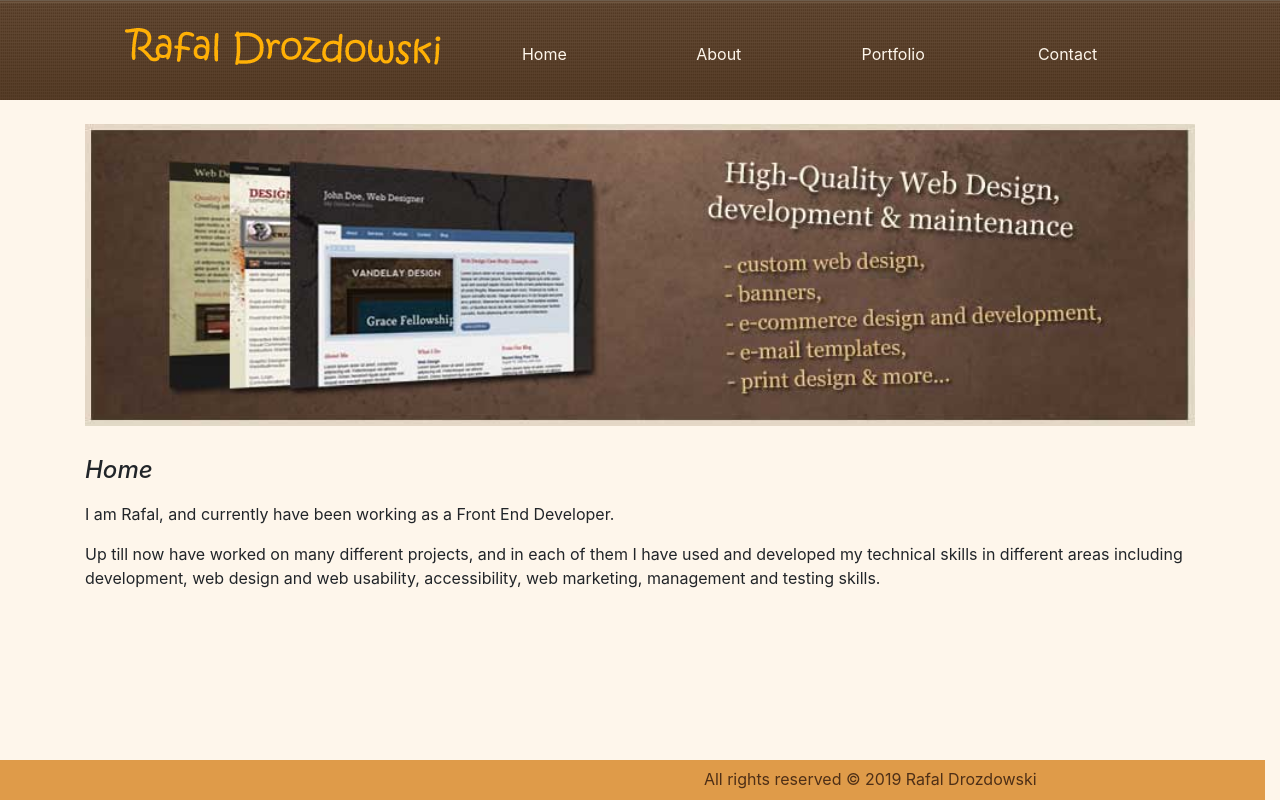
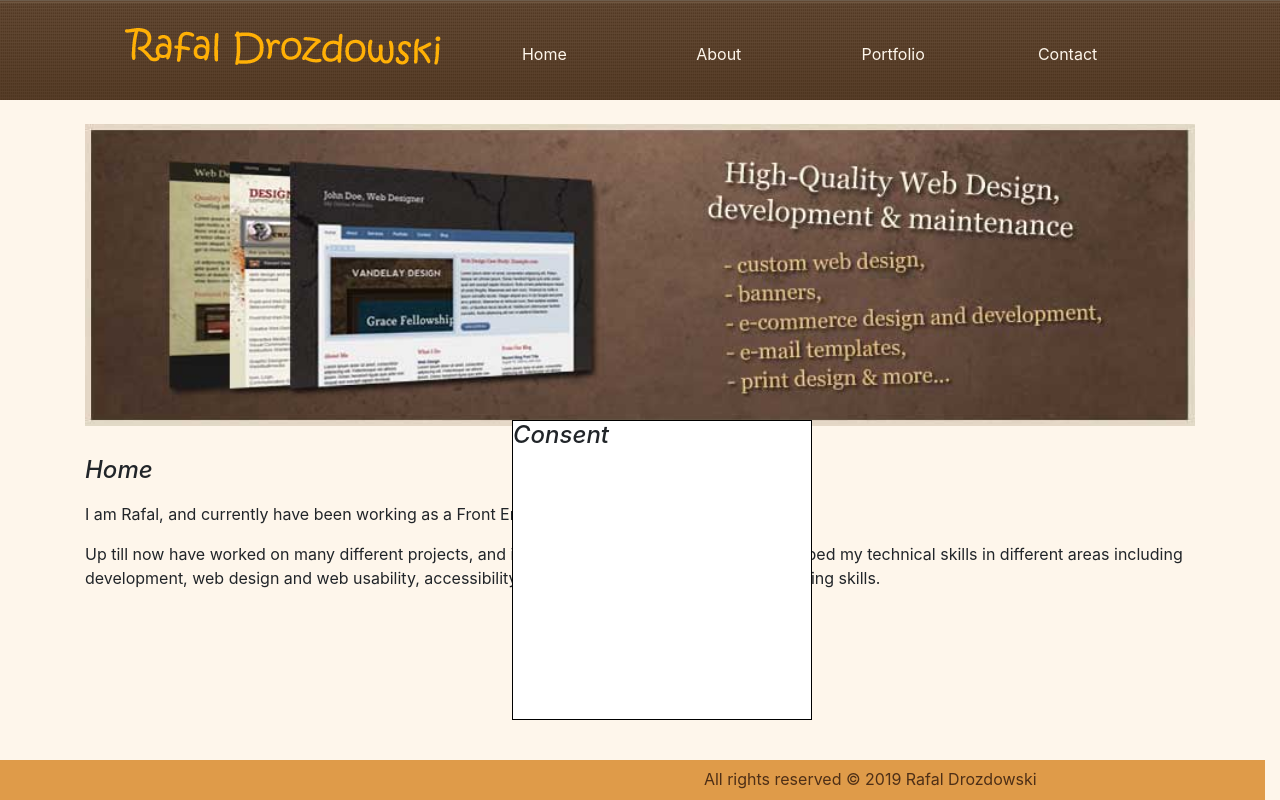
Before and after one commit to drozdek/react-app-boilerplate, a React app: page /Home#/ in a window 1280 px wide. Built offline with nearby package versions, Linux system fonts and the light colour scheme.

Commit message:
add popup partials

```diff
--- a/src/Components/UI/Home/index.jsx
+++ b/src/Components/UI/Home/index.jsx
@@ -1,5 +1,6 @@
 import React, { Component } from 'react';
 import JsonMenu from '../Menu/Menu.json';
+import Popup from '../Popup/index.jsx';
 import Img from './img/websites.jpg';
 
 
@@ -10,6 +11,7 @@ export default class Home extends Component {
         <img src={Img} className={'img-responsive'} />
         <h4 dangerouslySetInnerHTML={{__html: JsonMenu[0].menuTitle}}></h4>
         <p dangerouslySetInnerHTML={{ __html: JsonMenu[0].menuText }}></p>
+        <Popup />
       </section>
     )
   }
--- /dev/null
+++ b/src/Components/UI/Popup/Styles.scss
@@ -0,0 +1,16 @@
+.popupBackground  {
+  background-color: rgba(0, 0, 0, .3);
+  width: 100%;
+  height: 100%;
+}
+
+.popup {
+  position: fixed;
+  bottom: 10%;
+  left: 40%;
+  border: 1px solid #000000;
+  height: 300px;
+  width: 300px;
+  background-color: rgba(255, 255, 255, 1);
+  display: inline-block;
+}
--- /dev/null
+++ b/src/Components/UI/Popup/index.jsx
@@ -0,0 +1,18 @@
+import React, { Component } from 'react';
+import Styles from './Styles.scss';
+
+
+class Popup extends Component {
+  render() {
+    return (
+      <div>
+        <div className={Styles.popup}>
+          <h4>Consent</h4>
+            <p></p>
+        </div>
+      </div>
+    )
+  }
+}
+
+export default Popup
```
